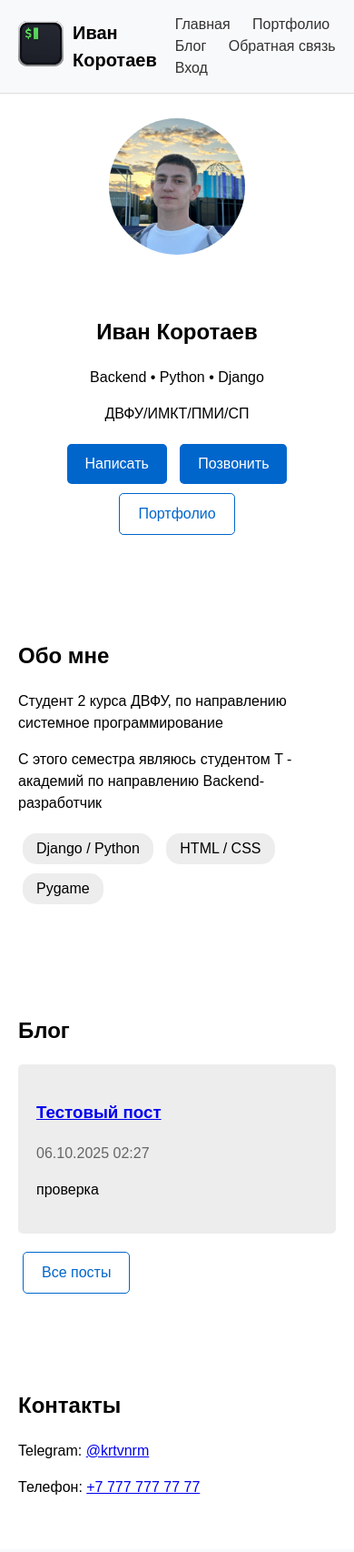
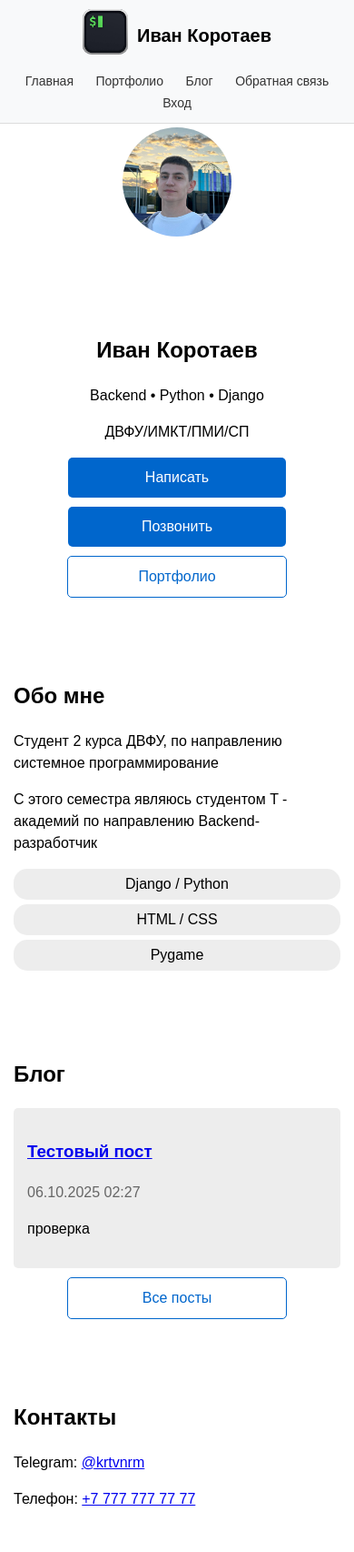
Before and after one commit to KoIvRo/web, a Django app: page / in a window 390 px wide. Shown: the whole page at 91% size. Before the commit the page ends 1643 px from the top, so only its background shows below. Run offline with Django 5.2, Linux system fonts and the light colour scheme; data comes from the database, SQL or seed files in the repository; both versions use the stored data as it was before the commit.

Commit message:
Валидация полей

```diff
--- a/main/forms.py
+++ b/main/forms.py
@@ -3,7 +3,12 @@ from django.contrib.auth.forms import AuthenticationForm
 from .models import Post
 
 class FeedbackForm(forms.Form):
+    mail = forms.EmailField(widget=forms.TextInput(attrs={'placeholder': 'Почта'}))
     message = forms.CharField(widget=forms.TextInput(attrs={'placeholder': 'Сообщение'}))
+
+    def clean(self):
+        cleaned_data = super().clean()
+        return cleaned_data
 
 class PostForm(forms.ModelForm):
     class Meta:
--- a/main/models.py
+++ b/main/models.py
@@ -1,14 +1,7 @@
 from django.db import models
 from django.utils import timezone
-from django.utils.text import slugify
-
 class Post(models.Model):
     title = models.CharField("Заголовок", max_length=200)
     id = models.BigAutoField(primary_key=True)
-    slug = models.SlugField("URL", unique=True)
     content = models.TextField("Содержимое")
     created_at = models.DateTimeField("Дата публикации", default=timezone.now)
-
-    def save(self, *args, **kwargs):
-        self.slug = slugify(self.title)
-        super().save(*args, **kwargs)
--- a/main/static/main/css/style.css
+++ b/main/static/main/css/style.css
@@ -144,3 +144,83 @@ main {
     color: #666;
     font-size: 16px;
 }
+
+@media (max-width: 768px) {
+    main {
+        margin-top: 50px;
+    }
+
+    .container {
+        padding: 0 15px;
+    }
+
+    .site-header {
+        padding: 10px 0;
+    }
+
+    .header-inner {
+        flex-direction: column;
+        gap: 10px;
+    }
+
+    .brand-group {
+        justify-content: center;
+        width: 100%;
+    }
+
+    .main-nav {
+        width: 100%;
+        text-align: center;
+    }
+
+    .main-nav a {
+        margin: 0 10px;
+        font-size: 14px;
+    }
+
+    .hero {
+        padding: 30px 0;
+    }
+
+    .hero h1 {
+        font-size: 24px;
+    }
+
+    .about, .portfolio, .blog, .contact {
+        padding: 30px 0;
+    }
+
+    .avatar {
+        width: 120px;
+        height: 120px;
+        padding: 60px 0;
+    }
+
+    .btn {
+        display: block;
+        margin: 10px auto;
+        text-align: center;
+        max-width: 200px;
+    }
+
+    .grid {
+        flex-direction: column;
+        gap: 15px;
+    }
+
+    .card {
+        min-width: 100%;
+        margin-bottom: 15px;
+    }
+
+    .skills li {
+        display: block;
+        margin: 5px 0;
+        text-align: center;
+    }
+
+    .post {
+        padding: 15px;
+        margin: 10px 0;
+    }
+}
--- a/main/templates/main/feedback.html
+++ b/main/templates/main/feedback.html
@@ -3,6 +3,10 @@
 <section class="post">
     <form method="post">
         {% csrf_token %}
+        {% if form.mail.errors %}
+            {{ form.mail.errors }}
+        {% endif %}
+        <p>{{ form.mail }}</p>
         <p>{{ form.message }}</p>
         <button type="submit">Отправить</button>
     </form>
--- a/main/templates/main/index.html
+++ b/main/templates/main/index.html
@@ -46,7 +46,7 @@
         <div class="actions">
           <a class="btn primary" href="https://t.me/krtvnrm">Написать</a>
           <a class="btn primary" href="tel:+77777777777">Позвонить</a>
-          <a class="btn ghost" href="#portfolio">Портфолио</a>
+          <a class="btn ghost" href= "{% url 'portfolio' %}" >Портфолио</a>
         </div>
       </div>
     </section>
--- a/main/views.py
+++ b/main/views.py
@@ -29,10 +29,14 @@ def feedback(request):
     if request.method == 'POST':
         form = FeedbackForm(request.POST)
         if form.is_valid():
+            mail = form.cleaned_data['mail']
             message = form.cleaned_data['message']
             print(f'{"FeedBack":=^30}')
+            print(mail)
             print(message)
             return redirect('home')
+        else:
+            form.clean()
     else:
         form = FeedbackForm()
     return render(request, 'main/feedback.html', {'form': form})
```
Also changed, not shown: db.sqlite3, main/migrations/0003_remove_post_slug_alter_post_id.py (added).
